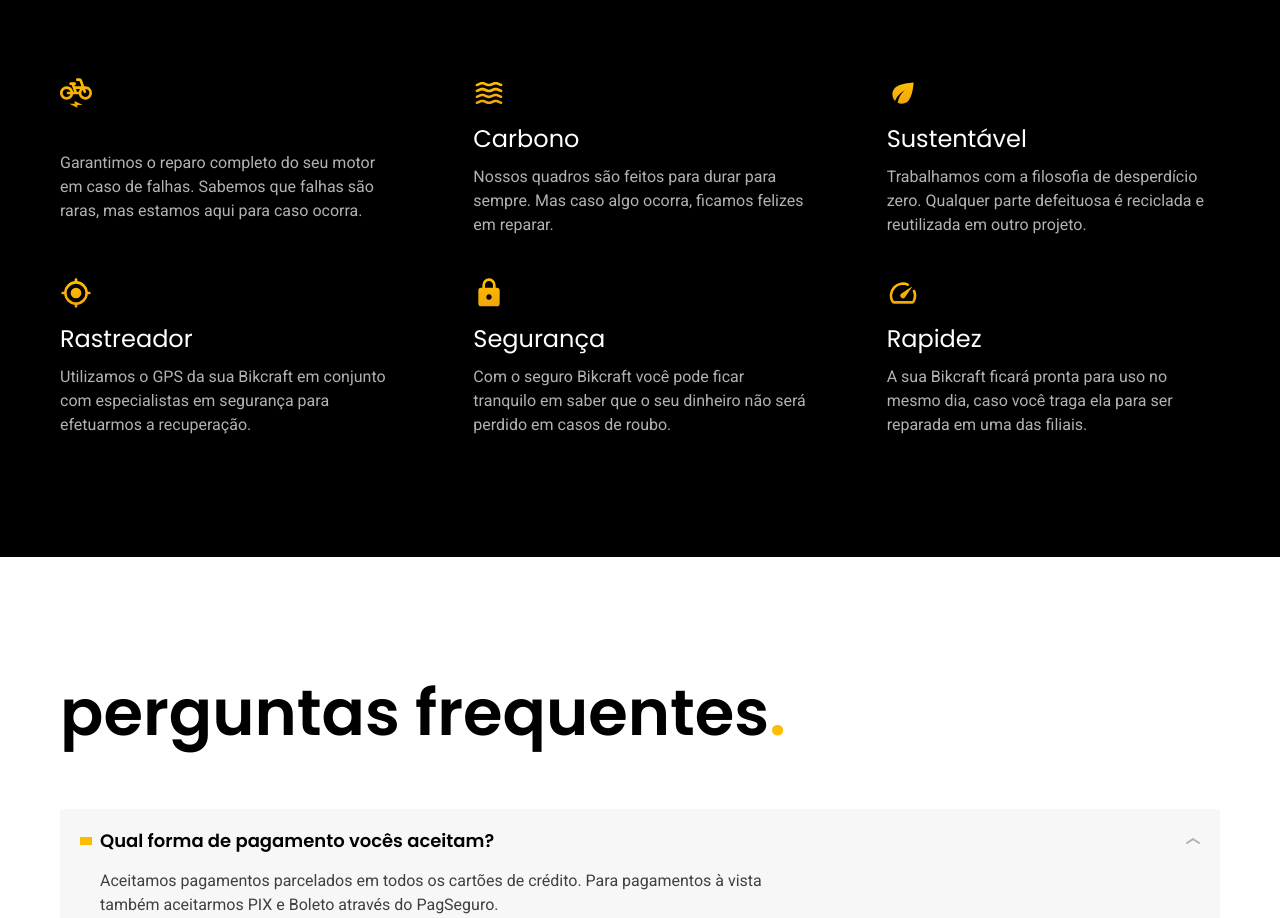
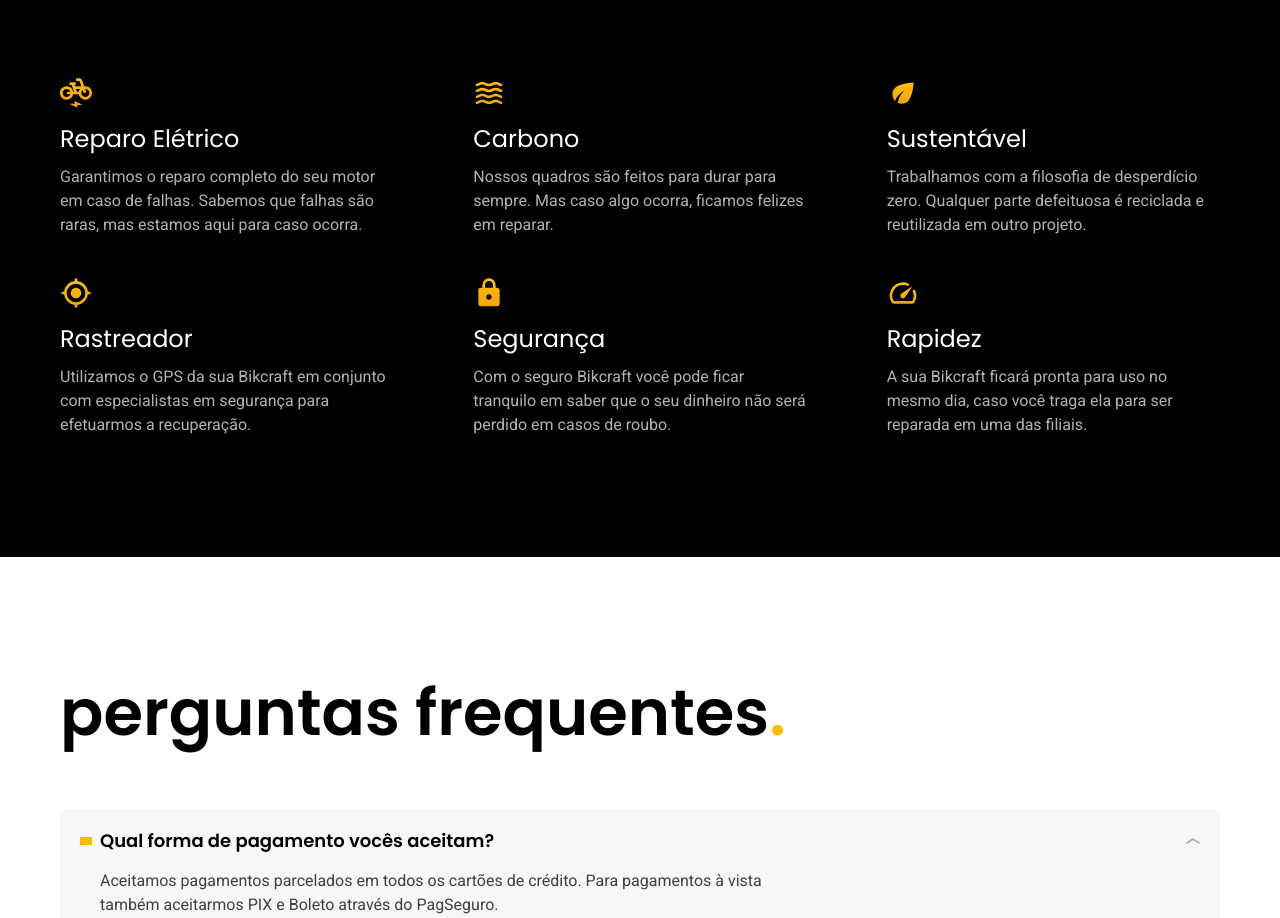
Before and after one commit to GHERARDI-JOAO/bikcraft-react, a React (Vite) app: page /seguros in a window 1280 px wide. Shown: the part 1000-1918 px from the top of the page. Built offline with nearby package versions, Linux system fonts and the light colour scheme.

Commit message:
Pequeno ajuste, página seguros

```diff
--- a/src/pages/Seguros/Seguros.jsx
+++ b/src/pages/Seguros/Seguros.jsx
@@ -66,7 +66,7 @@
           <ul>
             <li>
               <img src={Eletrica} alt="" />
-              <h3>Reparo Elétrico</h3>
+              <h3 className="font-1-l cor-0">Reparo Elétrico</h3>
               <p className="font-2-s cor-5">
                 Garantimos o reparo completo do seu motor em caso de falhas.
                 Sabemos que falhas são raras, mas estamos aqui para caso ocorra.
```
